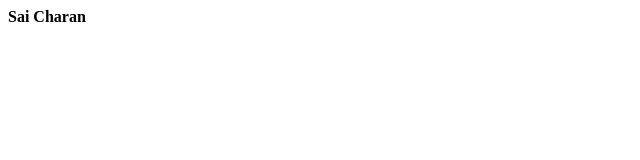
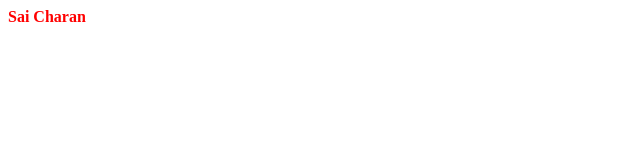
Before and after one commit to Sai-Charan-U/Sample, a plain HTML site: page index.html in a window 1280 px wide. Shown: the whole page, without its empty margins (0-640 px from the left). Drawn offline with Linux system fonts and the light colour scheme.

Commit message:
Update index.html

```diff
--- a/index.html
+++ b/index.html
@@ -2,6 +2,12 @@
 <html>
     <head>
         <title> my website </title>
+        <style>
+            b
+            {
+                color:red;
+            }
+        </style>
     </head>
     <body>
         <b> Sai Charan </b>
```
